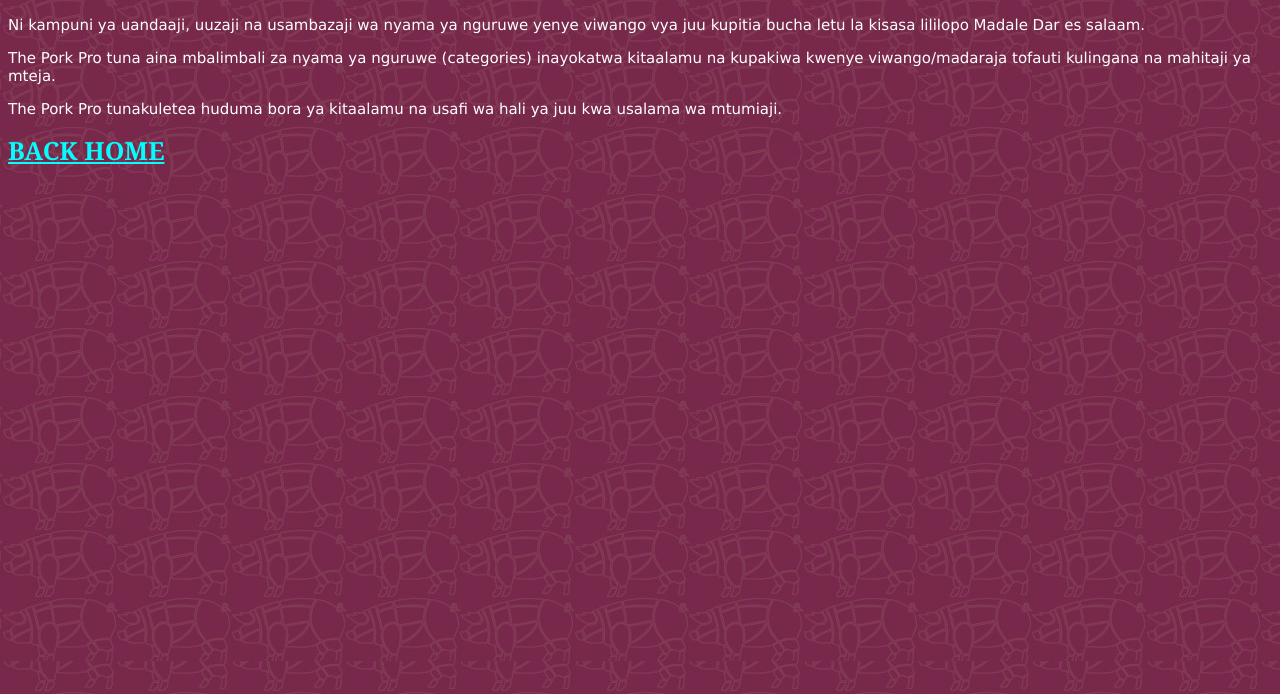
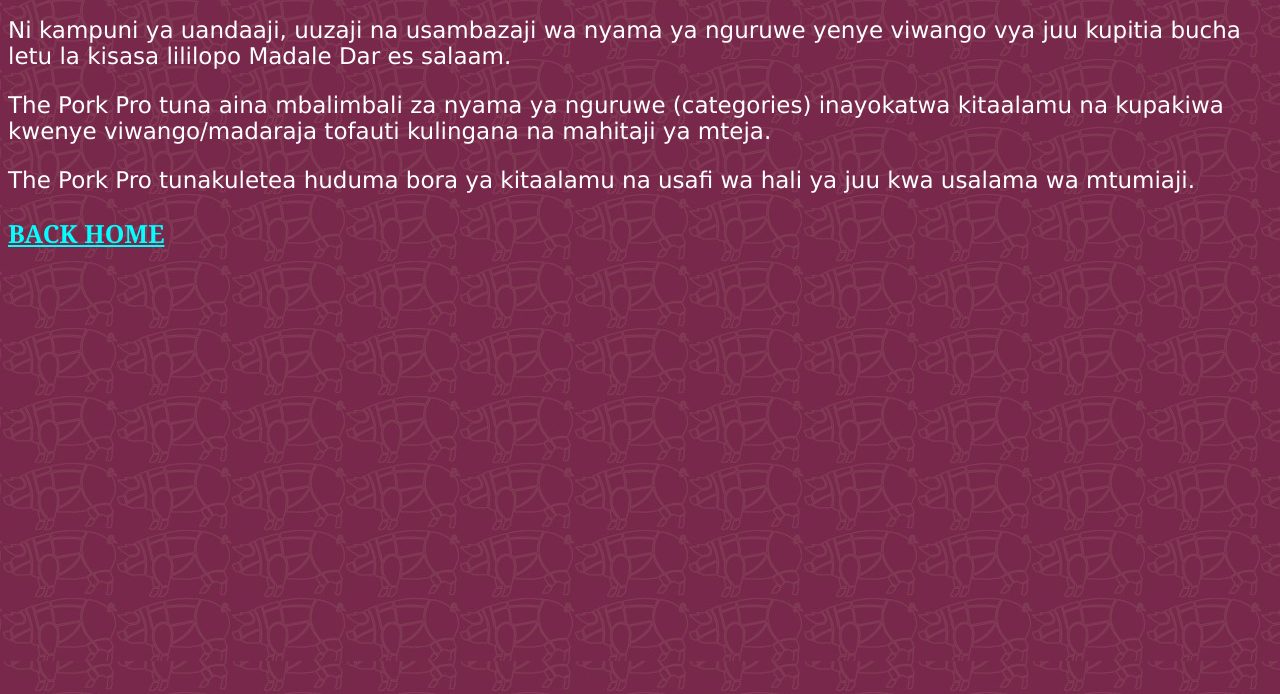
Before and after one commit to theporkpro/shop, a plain HTML site: page tufahamu.html in a window 1280 px wide. Shown: the part 106-800 px from the top of the page. Drawn offline with Linux system fonts and the light colour scheme.

Commit message:
Update majaribio.css

```diff
--- a/css/majaribio.css
+++ b/css/majaribio.css
@@ -5,7 +5,7 @@
 ul, ol {font-size: 23px; font-family: Georgia, serif; color:white;}
 a:link {color:aqua;}
 a:visited {color:chartreuse}
-p {font-family: Verdana, sans-serif; font-size:15px; color: white; }
+p {font-family: Verdana, sans-serif; font-size:23px; color: white; }
 .logo {display: block;
   margin-left: auto;
   margin-right: auto;
```
